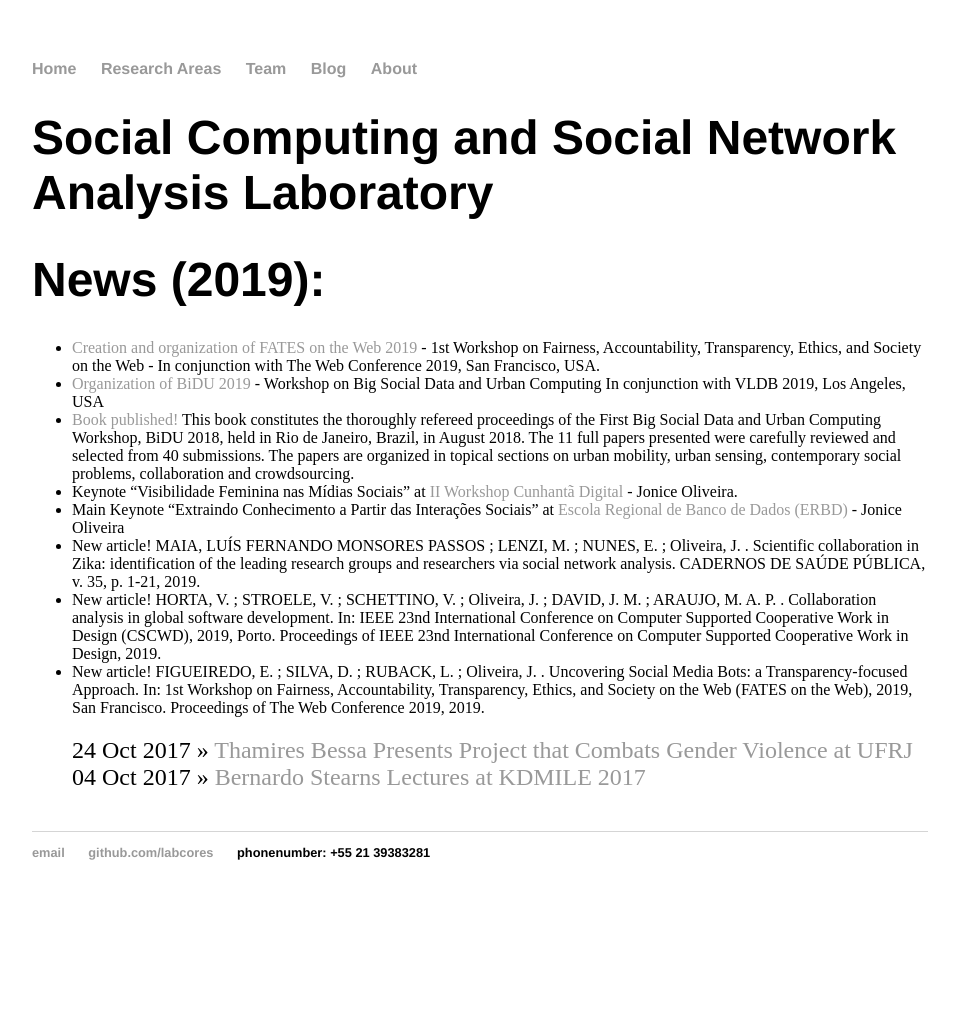
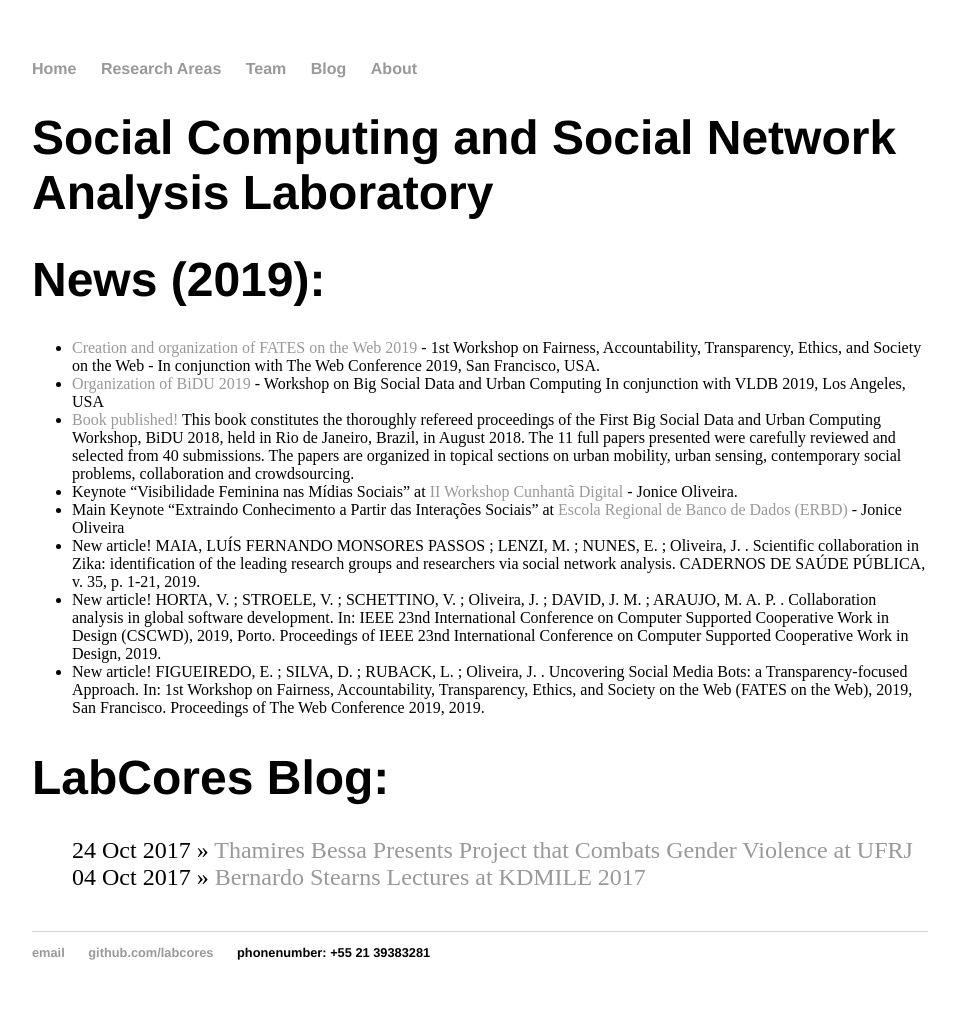
Before and after one commit to labcores/labcores.github.io, a Jekyll site: the page built from index.html, in a window 1280 px wide. Shown: the whole page, without its empty margins (160-1119 px from the left). Built offline with Jekyll 4.4.1, drawn with Linux system fonts in a browser that asks for light colours; before the commit the page ends 920 px from its top, so only the background shows below that.

Commit message:
labcores-site-v1.0: home, blog and layout updated

```diff
--- a/blog/index.html
+++ b/blog/index.html
@@ -2,7 +2,7 @@
 layout: default
 title: Social Computing and Social Network Analysis Laboratory
 ---
-	<h1>{{ page.title }}</h1>
+	<h1>LabCORES Blog:</h1>
 	<ul class="posts">
 
 	  {% for post in site.posts %}
--- a/index.html
+++ b/index.html
@@ -17,6 +17,7 @@ title: Social Computing and Social Network Analysis Laboratory
 		<li>New article! FIGUEIREDO, E. ; SILVA, D. ; RUBACK, L. ; Oliveira, J. . Uncovering Social Media Bots: a Transparency-focused Approach. In: 1st Workshop on Fairness, Accountability, Transparency, Ethics, and Society on the Web (FATES on the Web), 2019, San Francisco. Proceedings of The Web Conference 2019, 2019.</li>
 	</ul>
 
+	<h1>LabCores Blog:</h1>
 	<ul class="posts">
 
 	  {% for post in site.posts %}
```
